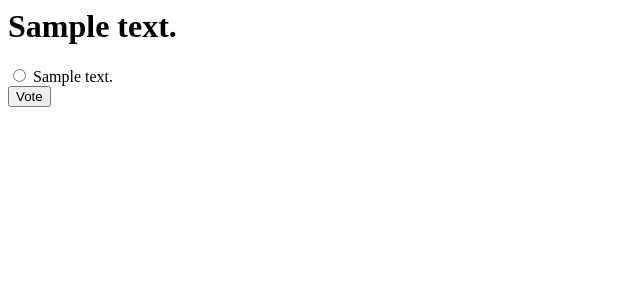
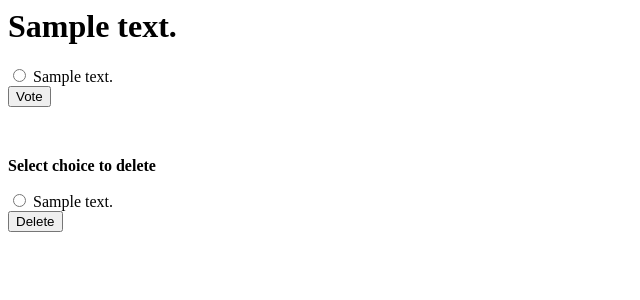
Before and after one commit to nwpbas/SDP2_pollsapp_tdd, a Django app: page /polls/1/ in a window 1280 px wide. Shown: the top 300 px of the page, without its empty margins (0-640 px from the left). Run offline with Django 3.2, Linux system fonts and the light colour scheme; tables that the repository leaves empty hold one stand-in row (values such as "Sample post").

Commit message:
Add function delete question and choice

```diff
--- a/mysite/polls/templates/polls/detail.html
+++ b/mysite/polls/templates/polls/detail.html
@@ -8,5 +8,16 @@
     <input type="radio" name="choice" id="choice{{ forloop.counter }}" value="{{ choice.id }}">
     <label for="choice{{ forloop.counter }}">{{ choice.choice_text }}</label><br>
 {% endfor %}
-<input type="submit" value="Vote">
+    <input type="submit" value="Vote">
 </form>
+
+<br>
+<p><b>Select choice to delete</b></p>
+<form action="{% url 'polls:delete_choice' question.id %}" method="post">
+    {% csrf_token %}
+    {% for choice in question.choice_set.all %}
+        <input type="radio" name="choice_id" id="choice{{ forloop.counter }}" value="{{ choice.id }}">
+        <label for="choice{{ forloop.counter }}">{{ choice.choice_text }}</label><br>
+    {% endfor %}
+        <input type="submit" value="Delete">
+</form>
--- a/mysite/polls/urls.py
+++ b/mysite/polls/urls.py
@@ -12,4 +12,6 @@ urlpatterns = [
     path('<int:question_id>/results/', views.results, name='results'),
     # ex: /polls/5/vote/
     path('<int:question_id>/vote/', views.vote, name='vote'),
+    path('delete_question/', views.delete_question, name='delete_question'),
+    path('<int:question_id>/delete_choice/', views.delete_choice, name='delete_choice'),
 ]
--- a/mysite/polls/views.py
+++ b/mysite/polls/views.py
@@ -34,3 +34,21 @@ def vote(request, question_id):
         # with POST data. This prevents data from being posted twice if a
         # user hits the Back button.
         return HttpResponseRedirect(reverse('polls:results', args=(question.id,)))
+
+def delete_question(request):
+    selected_question = Question.objects.get(pk=request.POST['question_id'])
+    selected_question.delete()
+    return HttpResponseRedirect(reverse('polls:index'))
+
+def delete_choice(request,question_id):
+    question = get_object_or_404(Question, pk=question_id)
+    try:
+        selected_choice = question.choice_set.get(pk=request.POST['choice_id'])
+    except (KeyError, Choice.DoesNotExist):
+        return render(request, 'polls/detail.html', {
+            'question': question,
+            'error_message': "You didn't select a choice.",
+        })
+    else:
+        selected_choice.delete()
+        return HttpResponseRedirect(reverse('polls:detail', args=(question.id,)))
```
Also changed, not shown: mysite/polls/templates/polls/index.html (+17 -3 lines), mysite/db.sqlite3.
